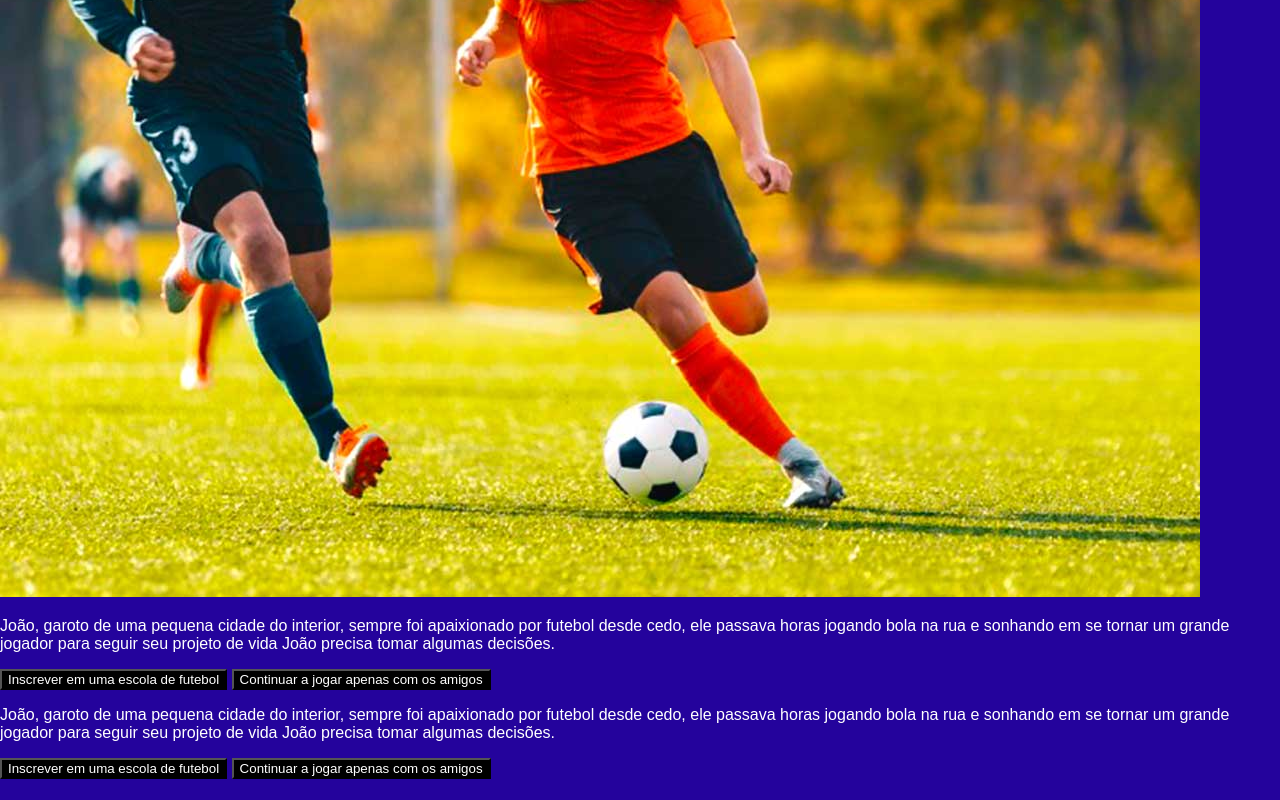
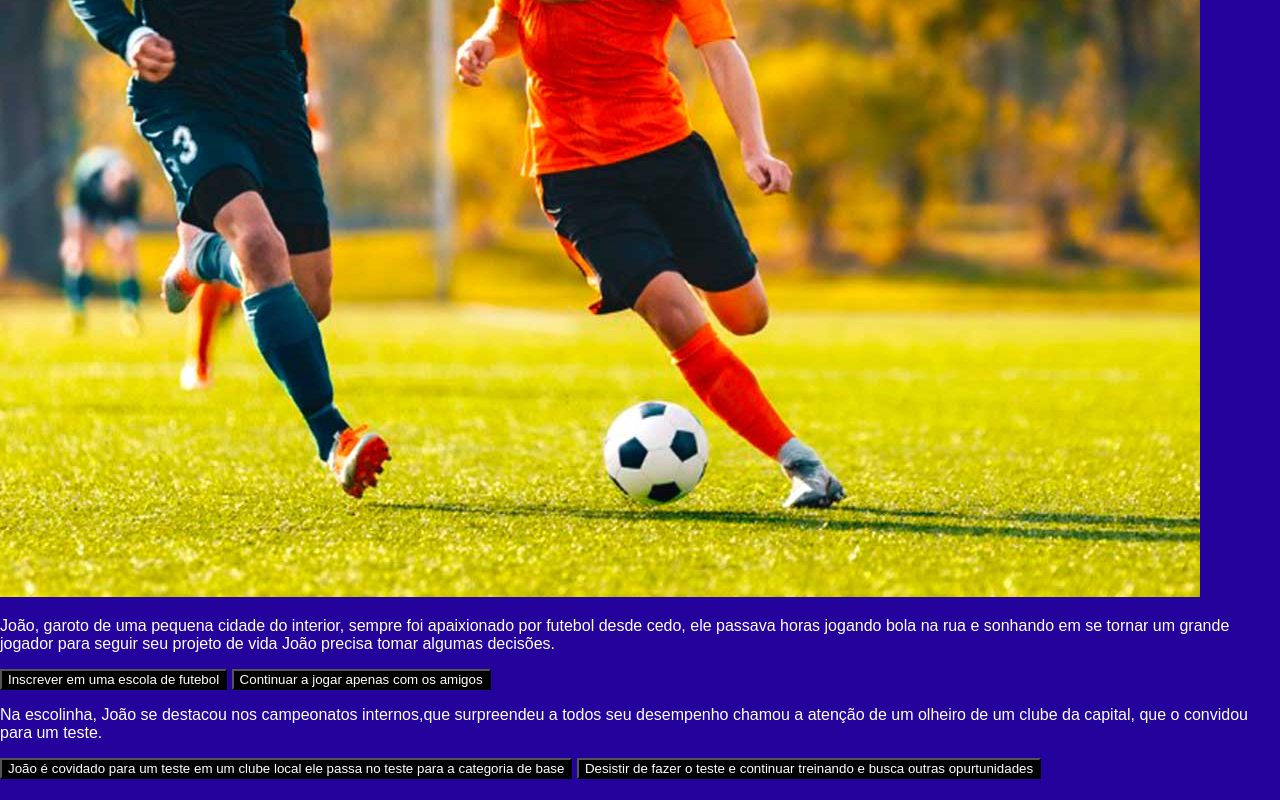
Before and after one commit to joaomarconn/ALURA-UMA-AVENTURA, a plain HTML site: page index.html in a window 1280 px wide. Drawn offline with Linux system fonts and the light colour scheme; files whose address does not match are found by name; a web font is replaced by a local one.

Commit message:
adc texto

```diff
--- a/index.html
+++ b/index.html
@@ -24,12 +24,12 @@
 
     <div class=" passo ativo" id="passo-1">
       <p>
-          João, garoto de uma pequena cidade do interior, sempre foi apaixionado por futebol desde cedo, ele passava horas jogando bola na rua e sonhando em se tornar um grande jogador para seguir seu projeto de vida João precisa tomar algumas decisões.
+        Na escolinha, João se destacou nos campeonatos internos,que surpreendeu a todos seu desempenho chamou a atenção de um olheiro de um clube da capital, que o convidou para um teste.
 
       </p>
-      <button class="btn-proximo" data-proximo="1">Inscrever em uma escola
-          de futebol</button>
-          <button class="btn-proximo" data-proximo="1">Continuar a jogar apenas com os amigos</button>
+      <button class="btn-proximo" data-proximo="1">João é covidado para um teste em um clube local ele passa no teste para a categoria de base
+          </button>
+          <button class="btn-proximo" data-proximo="1">Desistir de fazer o teste e continuar treinando e busca outras opurtunidades</button>
   </div>
 
   </main>
```
